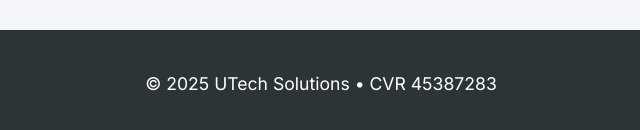
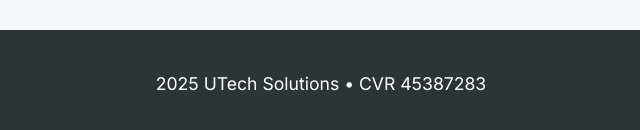
Before and after one commit to Umut93/utechsolutions, a plain HTML site: page index.html in a window 1280 px wide. Shown: the part 2637-2767 px from the top of the page, 319-959 px from the left. Drawn offline with Linux system fonts and the light colour scheme.

Commit message:
Update index.html

```diff
--- a/index.html
+++ b/index.html
@@ -114,7 +114,7 @@
 
     <footer class="footer">
         <div class="container">
-            <p>© <span id="year"></span> UTech Solutions • CVR 45387283</p>
+            <p><span id="year"></span> UTech Solutions • CVR 45387283</p>
         </div>
     </footer>
 
```
